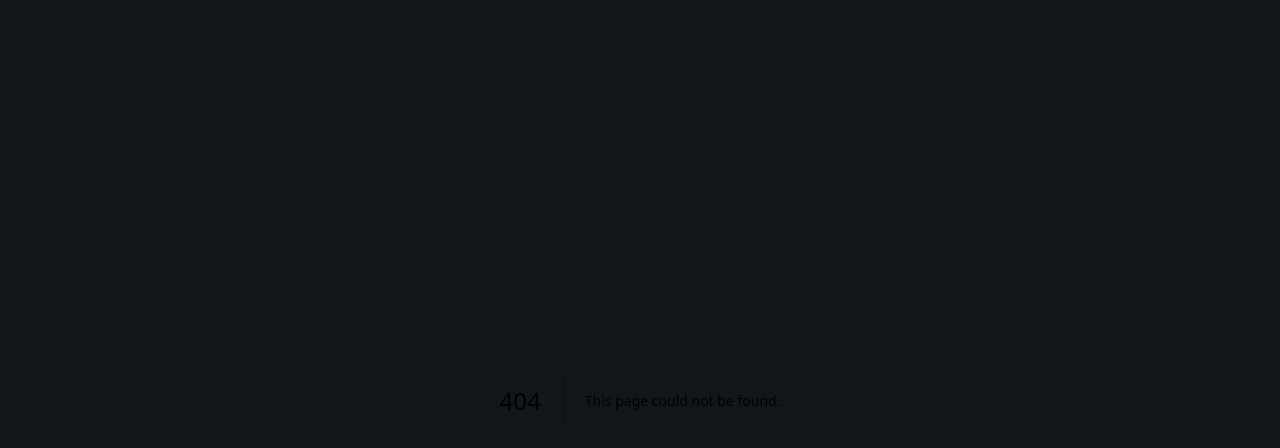
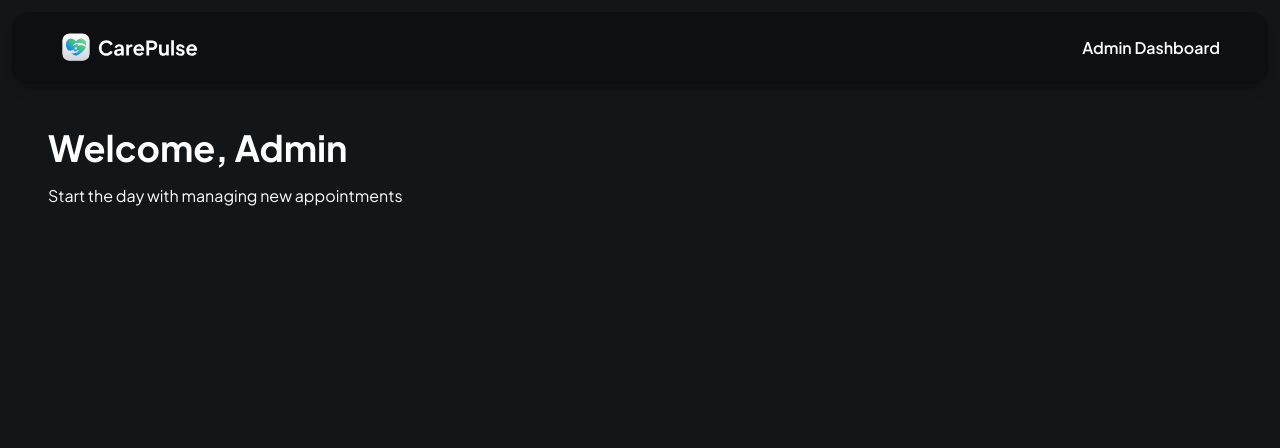
Before and after one commit to rashadsternes/medical-patient-management-system, a Next.js app: page /admin in a window 1280 px wide. Before the commit this address had no page. Shown: the top 448 px of the page. Built offline with nearby package versions, Linux system fonts and the light colour scheme.

Commit message:
Add admin dashboard page

```diff
--- /dev/null
+++ b/app/admin/page.tsx
@@ -0,0 +1,31 @@
+import React from "react";
+import Link from "next/link";
+import Image from "next/image";
+
+const Admin = () => {
+  return (
+    <div className="mx-auto flex flex-col max-w-7xl space-y-14">
+      <header className="admin-header">
+        <Link href="/" className="cursor-pointer">
+          <Image
+            src="/assets/icons/logo-full.svg"
+            height={32}
+            width={162}
+            alt="Logo"
+            className="h-8 w-fit"
+          />
+        </Link>
+
+        <p className="text-16-semibold">Admin Dashboard</p>
+      </header>
+      <main className="admin-main">
+        <section className="w-full space-y-4">
+          <h1 className="header">Welcome, Admin</h1>
+          <p>Start the day with managing new appointments</p>
+        </section>
+      </main>
+    </div>
+  );
+};
+
+export default Admin;
```
